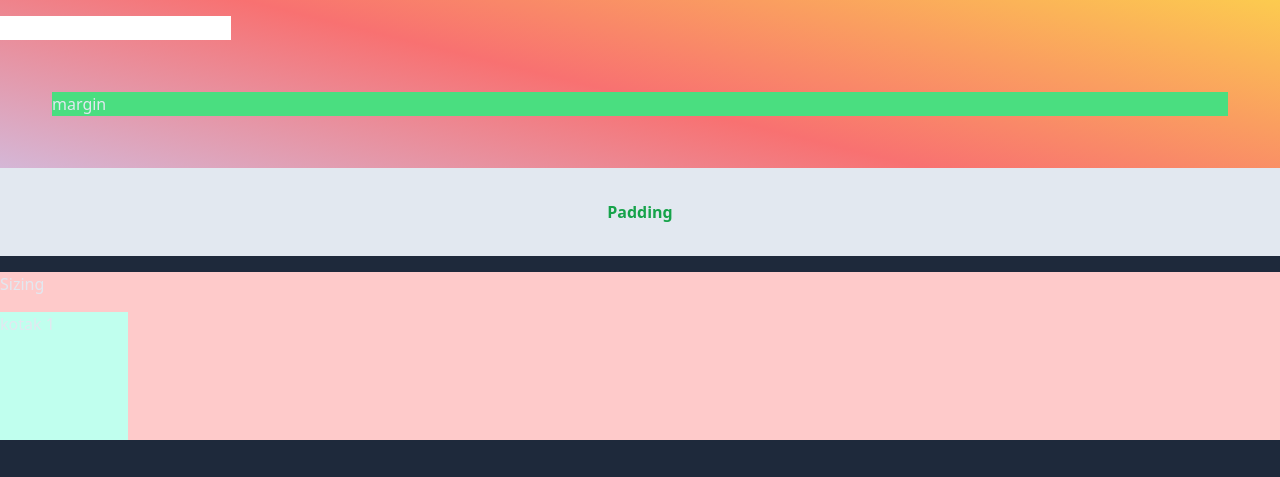
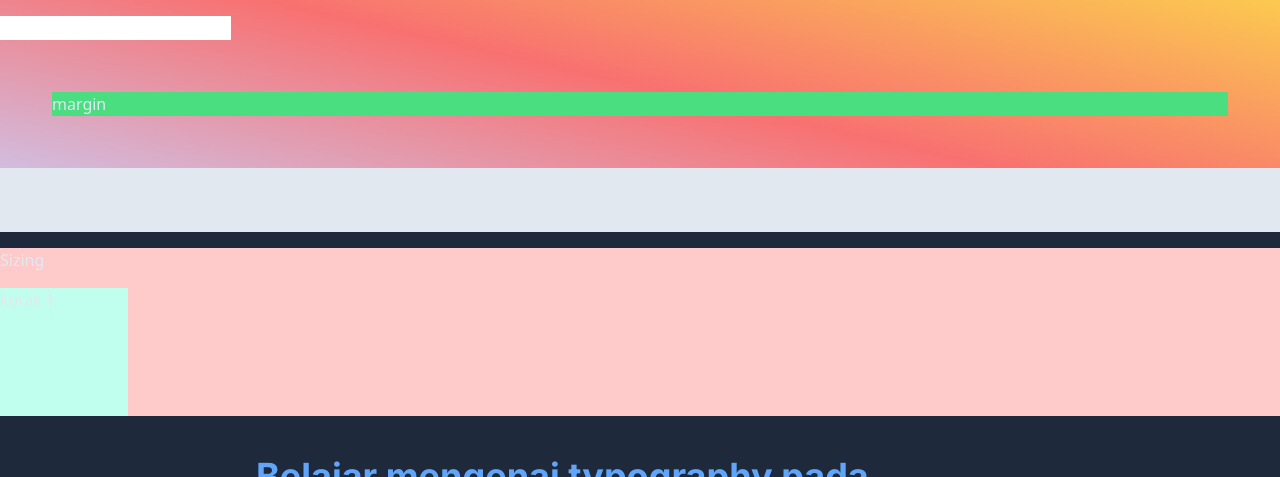
Before and after one commit to rizwanm0507/meteri-tailwindcss, a website: page index.html in a window 1280 px wide. Shown: the part 260-737 px from the top of the page. Drawn offline with Linux system fonts and the light colour scheme.

```diff
--- a/index.html
+++ b/index.html
@@ -70,9 +70,9 @@
       <h2 class="text-center text-3xl font-semibold">Belajar Spacing</h2>
       <input type="gmail" class="mt-10" />
       <div class="m-13 bg-green-400">margin</div>
-      <div class="bg-slate-200 p-8 text-center font-semibold text-green-600">
-        Padding
-      </div>
+      <div
+        class="bg-slate-200 p-8 text-center font-semibold text-green-600"
+      ></div>
     </section>
     <!-- spacing end -->
 
```
